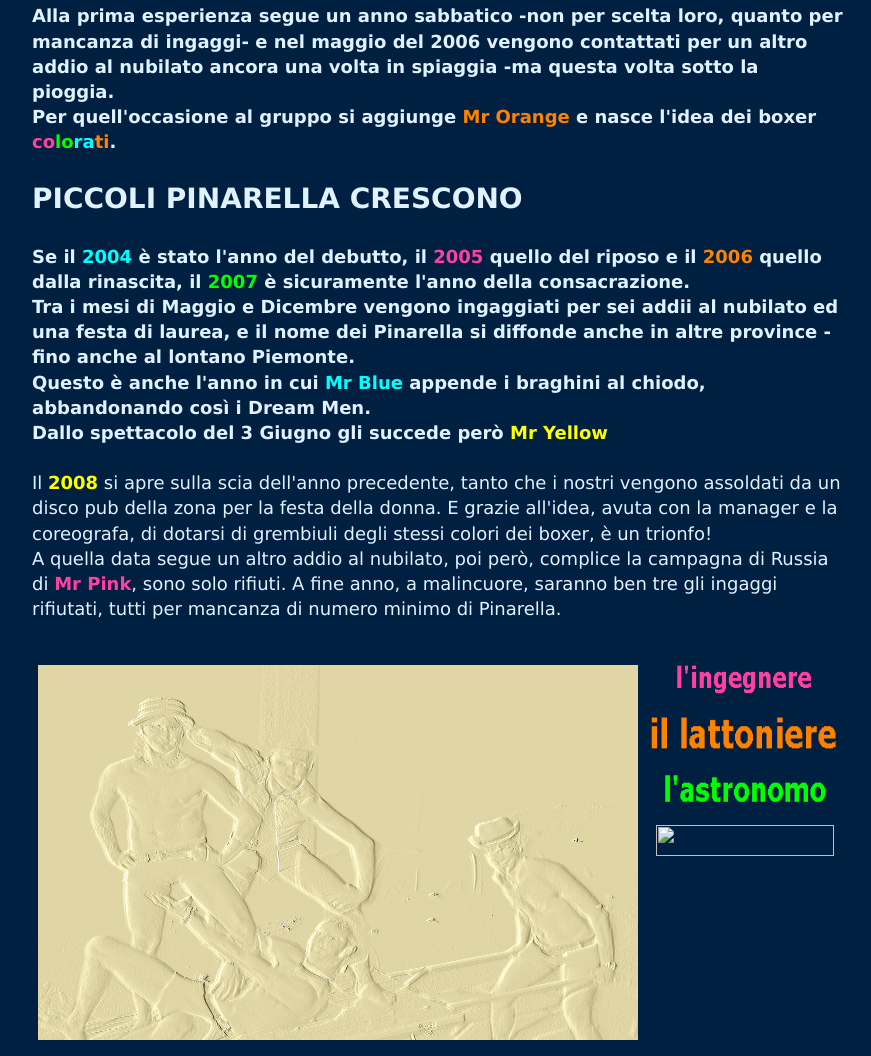
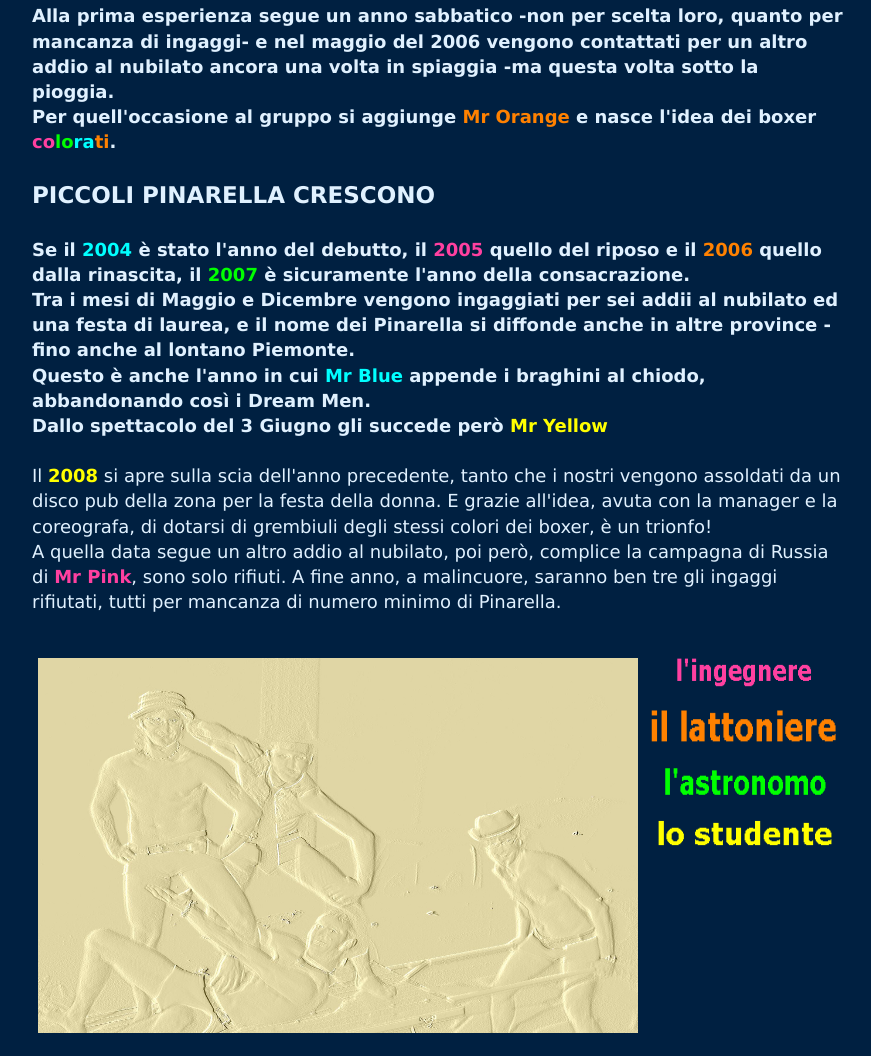
Before and after one commit to solquest3/pinarelladreammen, a plain HTML site: page CHI_SIAMO.html in a window 1280 px wide. Shown: the part 497-1553 px from the top of the page, without its empty margins (108-979 px from the left). Drawn offline with Linux system fonts and the light colour scheme.

Commit message:
Add files via upload

```diff
--- a/CHI_SIAMO.html
+++ b/CHI_SIAMO.html
@@ -116,7 +116,7 @@ a:hover {
 
     <div style="text-align:center;">
       <a href="./studente.jpg">
-        <img src="./tu.bmp" width="178" height="31" style="border:0;">
+        <img src="./stu.bmp" width="178" height="31" style="border:0;">
       </a>
     </div>
 
@@ -138,7 +138,7 @@ a:hover {
 	Per quell'occasione al gruppo si aggiunge <font color="#FF8100"><b>Mr Orange</b></font> e nasce l'idea dei boxer <font color="#FF40A0">co</font><font color="#00FF00">lo</font><font color="#00FFFF">ra</font><font color="#FF8100">ti</font>.
   </div>
 
-  <div style="color:#E0F1FF; font-family:Verdana; font-size:28px; font-weight:bold; line-height:1.4; margin-top:25px;">
+  <div style="color:#E0F1FF; font-family:Verdana; font-size:23px; font-weight:bold; line-height:1.4; margin-top:25px;">
     PICCOLI PINARELLA CRESCONO
   </div>
 
```
